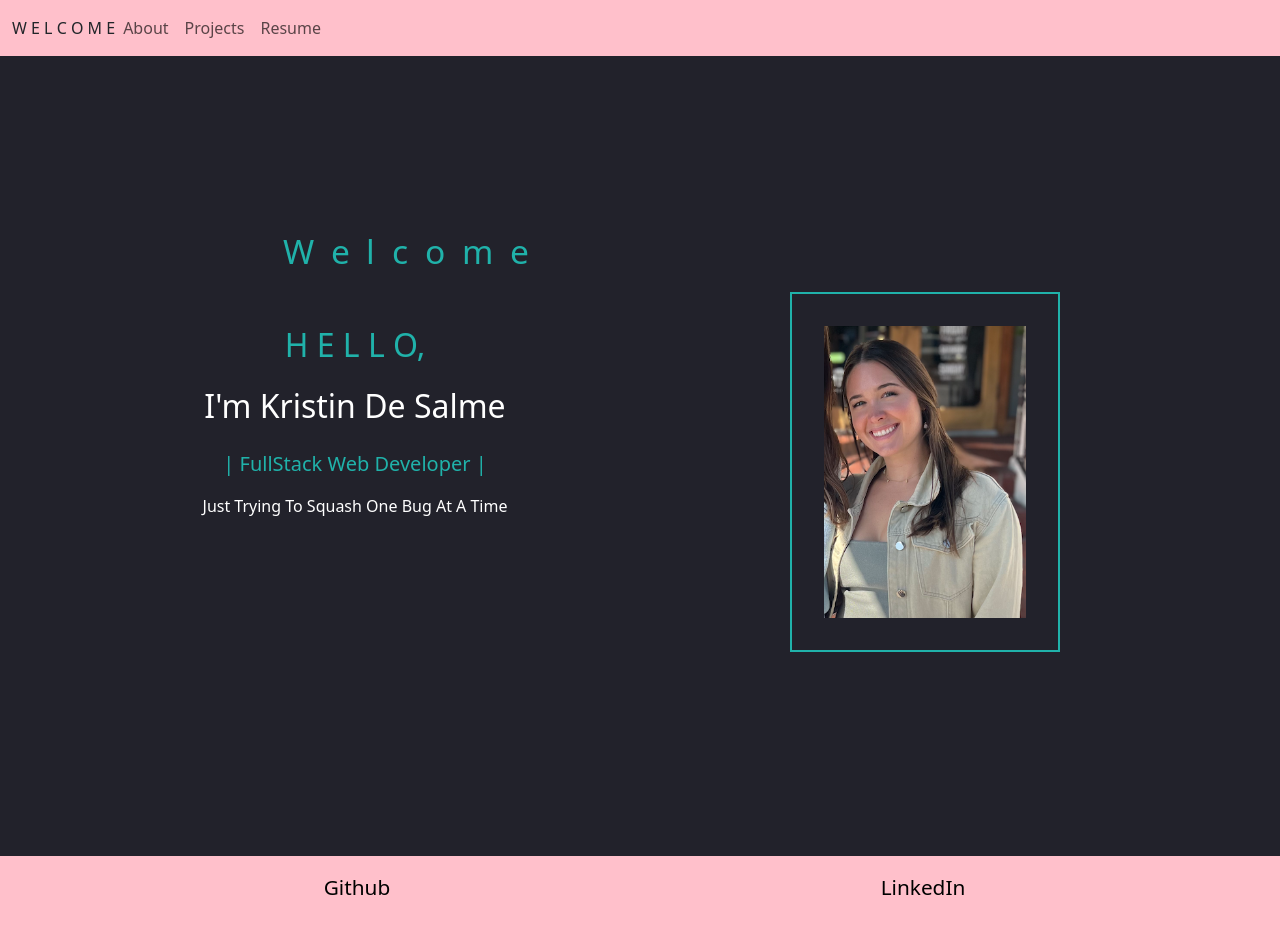
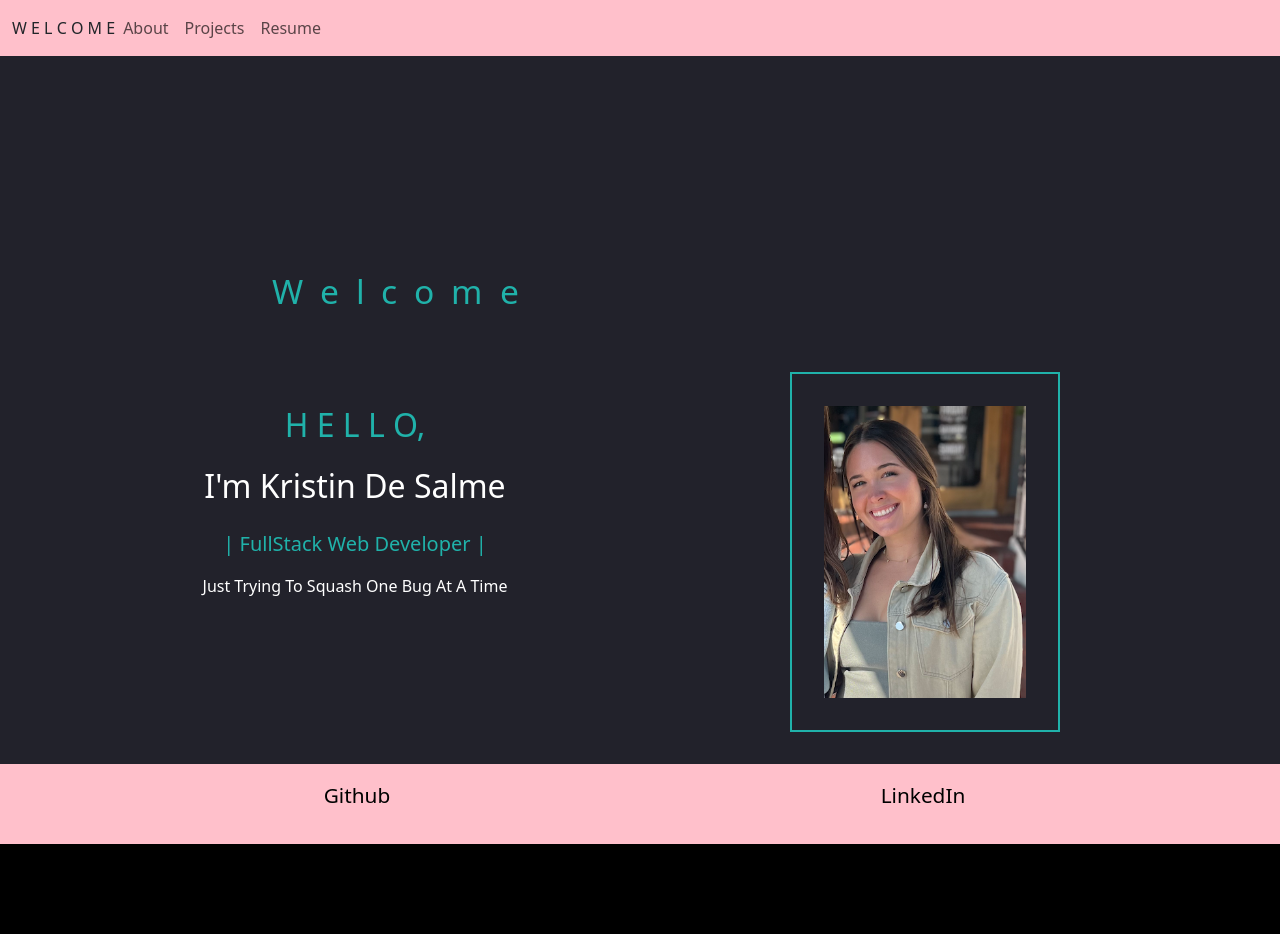
Before and after one commit to KR1ISTIN/portfolio, a React (Create React App) app: page / in a window 1280 px wide. After the commit the page ends 844 px from the top, so only its background shows below. Built offline with nearby package versions, Linux system fonts and the light colour scheme; the HTML template or start-up script is replaced by a standard one.

Commit message:
updated img

```diff
--- a/src/components/Pages/Home.js
+++ b/src/components/Pages/Home.js
@@ -11,6 +11,7 @@ const styles = {
     // width: '100%',
     height: windowWidth < 380 ? '25vh' : windowWidth < 768 ? '35vh' : '45vh',
     padding: windowWidth < 380 ? '0' : windowWidth < 768 ? '32px' : '32px',
+    marginBottom: windowWidth < 400 ? '-1.5em' : windowWidth < 830 ? '19em' : '2em',
   },
   hello: {
     background: "#22222B",
@@ -24,13 +25,13 @@ const styles = {
   },
   row: {
     justifyContent: "center",
-    padding: "1em",
+    padding: windowWidth < 400 ? '1em 0 0 0' : windowWidth < 830 ? '5em 0' : '3.5em 0',
   }
 };
 
 export default function Home() {
   return (
-    <div style={{ background: "#22222B", height: "100vh" }}>
+    <div style={{ background: "#22222B", height: "auto" }}>
       <div style={{ paddingTop: "12%" }} class="container text-center">
         <div style={styles.row} class="row" className="row">
           <div style={styles.welcome} class="col-sm-8">
--- a/src/components/Pages/Resume.js
+++ b/src/components/Pages/Resume.js
@@ -74,7 +74,6 @@ export default function Resume() {
           <div class="container text-center">
             <div class="row">
               <div class="col-sm-12">As a FullStack developer and dental hygienist, I offer excellent communication and teamwork skills, along with a keen eagerness and willingness to learn on this journey. The transition from oral health care to programming may seem unexpected, but I thrive on challenges, and web development provides the perfect canvas. I look forward to contributing my diverse experiences and enthusiasm to a new team and making a meaningful impact in the field.</div>
-
             </div>
             <h5 style={{padding:'1em',letterSpacing:'.5em'}}>Techincal Skills</h5>
             <div class="row">
@@ -103,12 +102,12 @@ export default function Resume() {
                         <li>
                         <em>Effectively</em> created a central customer MySQL database with access for customer manipulation
                         </li>
-                        <li>
-                        <em>Reduced operational debt</em> by integrating multiple systems together
+                        {/* <li> */}
+                        {/* <em>Reduced operational debt</em> by integrating multiple systems together
                         </li>
                         <li>
-                        <em>Successfully</em> implemented user authentication with Bycrpt, JWT, Sessions, Auth0, OAuth2
-                        </li>
+                        <em>Successfully</em> implemented user authentication with Bycrpt, JWT, Sessions, OAuth2
+                        </li> */}
                     </ul>
                   </div>
                 </div>
```
Also changed, not shown: 9 other files (tests, documents, lock files or other folders).
